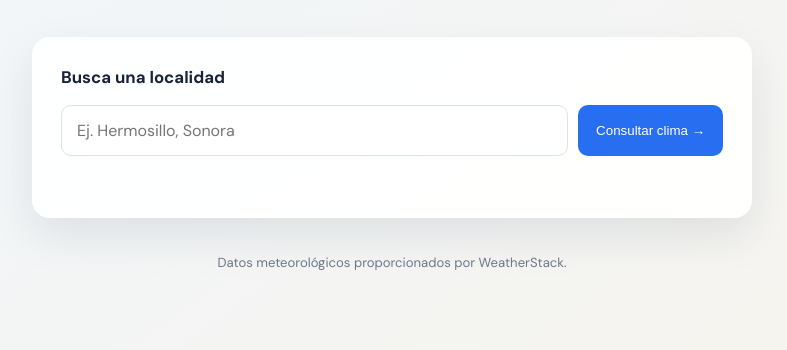
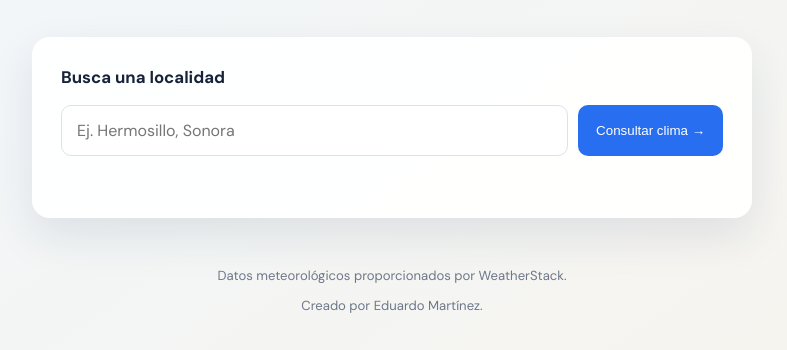
Before and after one commit to eduardxmartinez/weatherstack-app, a website: page public/index.html in a window 1280 px wide. Shown: the part 410-760 px from the top of the page, without its empty margins (248-1035 px from the left). Drawn offline with nearby package versions, Linux system fonts and the light colour scheme.

Commit message:
añadir creditos

```diff
--- a/public/index.html
+++ b/public/index.html
@@ -31,7 +31,10 @@
 
       <section id="weather-result" class="weather-card hidden" aria-live="polite"></section>
     </main>
-    <footer>Datos meteorológicos proporcionados por WeatherStack.</footer>
+    <footer>
+      <p>Datos meteorológicos proporcionados por WeatherStack.</p>
+      <p>Creado por Eduardo Martínez.</p>
+    </footer>
     <script src="app.js"></script>
   </body>
 </html>
```
